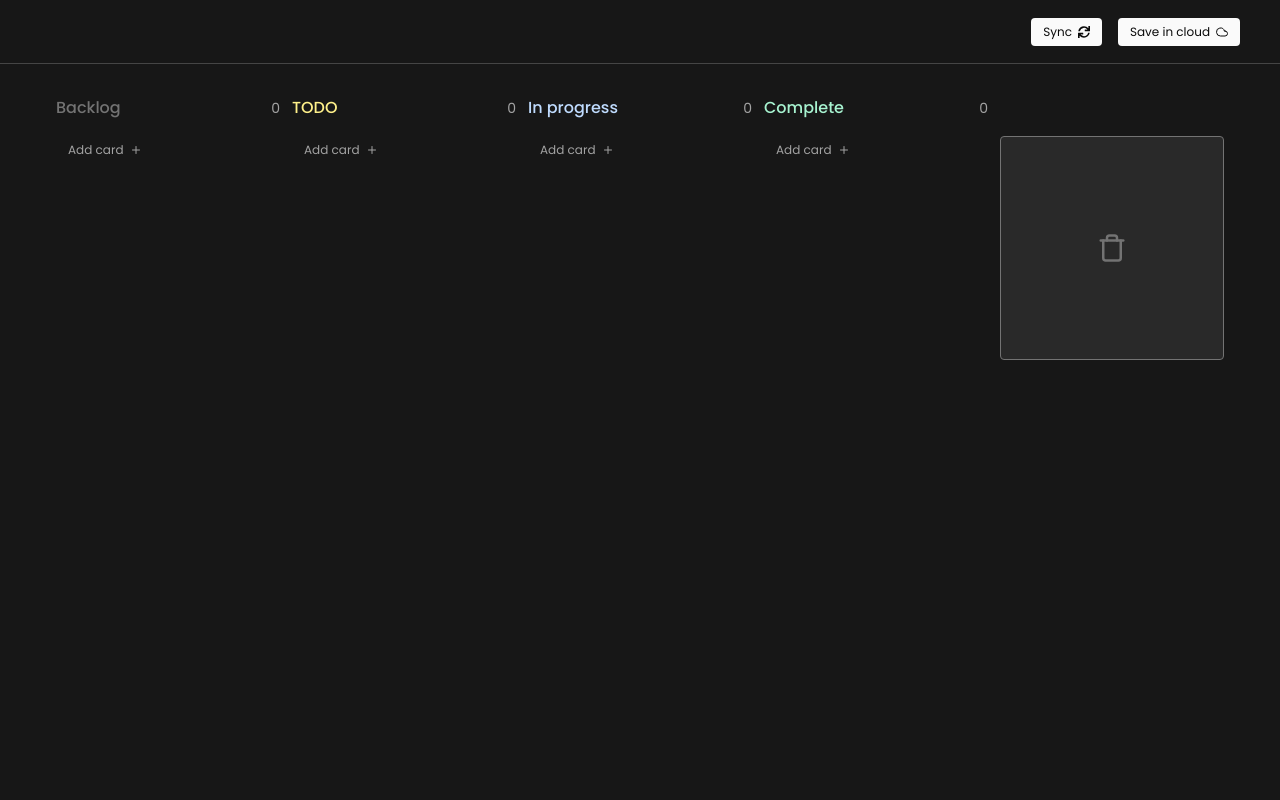
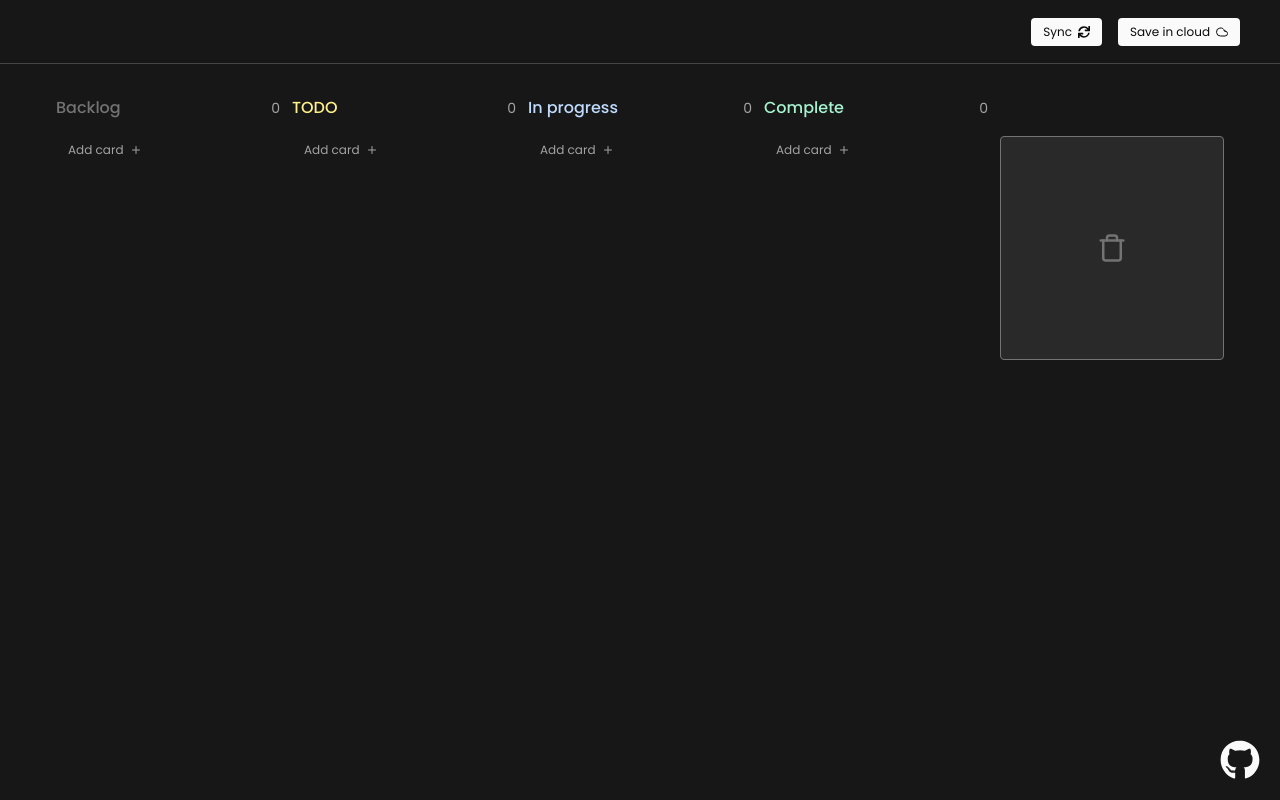
Before and after one commit to Horikaze/yet-another-todo-app, a Next.js app: page / in a window 1280 px wide. Built offline with nearby package versions, Linux system fonts and the light colour scheme.

Commit message:
added hitgub link

```diff
--- a/app/page.tsx
+++ b/app/page.tsx
@@ -1,9 +1,17 @@
+import { FaGithub } from "react-icons/fa";
 import Board from "./components/Board";
 
 export default function Home() {
   return (
     <main className="size-full">
       <Board />
+      <a
+        href="https://github.com/Horikaze/yet-another-todo-app"
+        className="fixed bottom-5 right-5"
+        target="_blank"
+      >
+        <FaGithub className="size-10" />
+      </a>
     </main>
   );
 }
```
